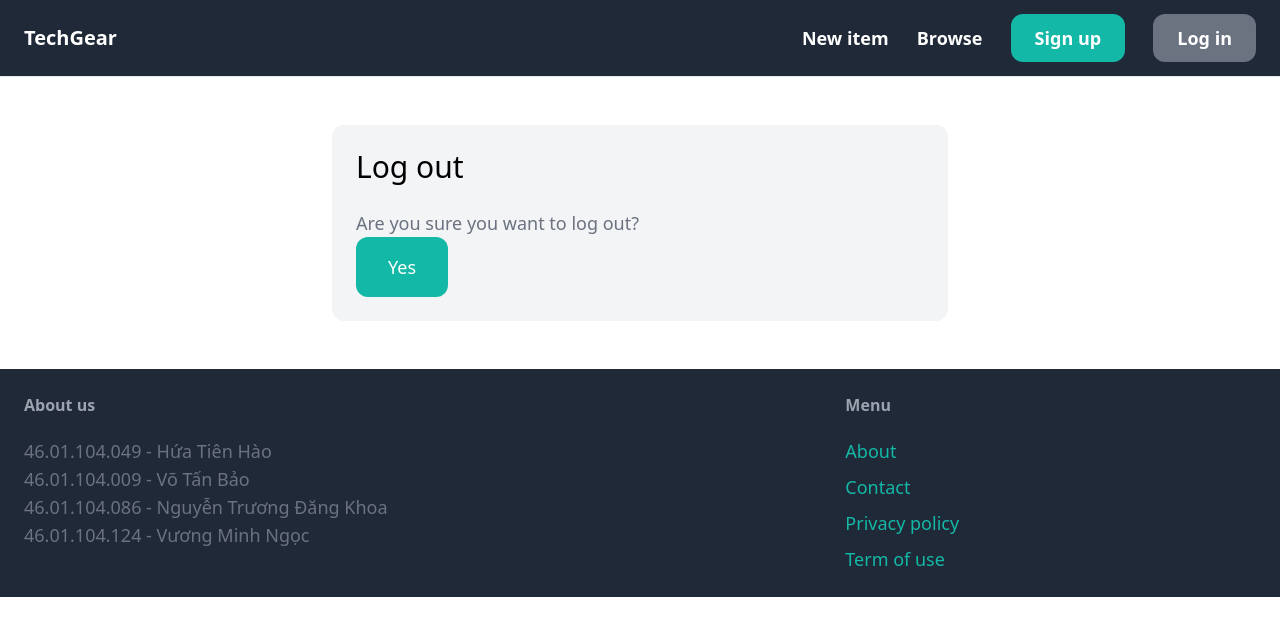
After one commit to HuaTienHao/techgear-django-project, a Django app: page /logout/ in a window 1280 px wide. The commit adds this page. Shown: the top 636 px of the page. Run offline with Django 4.2, Linux system fonts and the light colour scheme; some libraries are stand-ins or nearby versions.

Commit message:
Added log out feature

```diff
--- a/techgear/core/templates/core/base.html
+++ b/techgear/core/templates/core/base.html
@@ -21,6 +21,7 @@
                 {% if request.user.is_authenticated %}
                     <a href="{% url 'conversation:inbox' %}" class="px-6 py-3 text-lg font-semibold bg-teal-500 text-white rounded-xl hover:bg-teal-700">Inbox</a>
                     <a href="{% url 'dashboard:index' %}" class="px-6 py-3 text-lg font-semibold bg-gray-500 text-white rounded-xl hover:bg-gray-700">Dashboard</a>
+                    <a href="{% url 'core:logout' %}" class="px-6 py-3 text-lg font-semibold bg-gray-500 text-white rounded-xl hover:bg-gray-700">Log out</a>
                 {% else %}
                     <a href="{% url 'core:signup' %}" class="px-6 py-3 text-lg font-semibold bg-teal-500 text-white rounded-xl hover:bg-teal-700">Sign up</a>
                     <a href="{% url 'core:login' %}" class="px-6 py-3 text-lg font-semibold bg-gray-500 text-white rounded-xl hover:bg-gray-700">Log in</a>
--- /dev/null
+++ b/techgear/core/templates/core/logout.html
@@ -0,0 +1,17 @@
+{% extends 'core/base.html' %}
+
+{% block title %}Log out{% endblock %}
+
+{% block content %}
+<div class="w-1/2 my-6 mx-auto p-6 bg-gray-100 rounded-xl">
+    <h1 class="mb-6 text-3xl">Log out</h1>
+
+    <form method="post" action=".">
+        {% csrf_token %}
+
+        <p class="text-lg text-gray-500">Are you sure you want to log out?</p>
+
+        <button class="py-4 px-8 text-lg bg-teal-500 hover:bg-teal-700 rounded-xl text-white">Yes</button>
+    </form>
+</div>
+{% endblock %}
--- a/techgear/core/urls.py
+++ b/techgear/core/urls.py
@@ -11,4 +11,5 @@ urlpatterns = [
     path('contact/', views.contact, name='contact'),
     path('signup/', views.signup, name='signup'),
     path('login/', auth_views.LoginView.as_view(template_name='core/login.html', authentication_form=LoginForm), name='login'),
+    path('logout/', views.logout_view, name='logout'),
 ]
--- a/techgear/core/views.py
+++ b/techgear/core/views.py
@@ -1,3 +1,5 @@
+from django.contrib.auth import logout
+
 from django.shortcuts import render, redirect
 
 from item.models import Category, Item
@@ -30,3 +32,10 @@ def signup(request):
     return render(request, 'core/signup.html', {
         'form': form
     })
+
+def logout_view(request):
+    if request.method == 'POST':
+        logout(request)
+        return redirect('/login/')
+
+    return render(request, 'core/logout.html')
```
Also changed, not shown: techgear/db.sqlite3.
